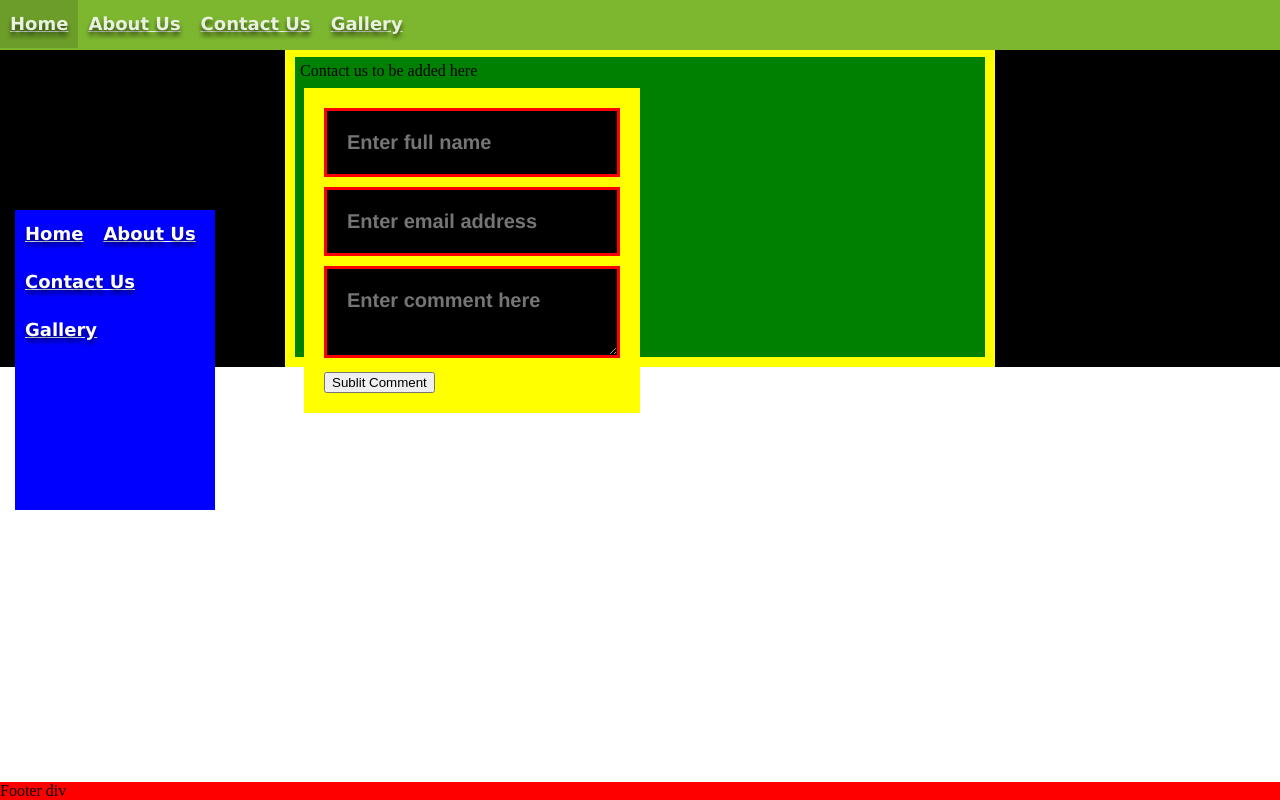
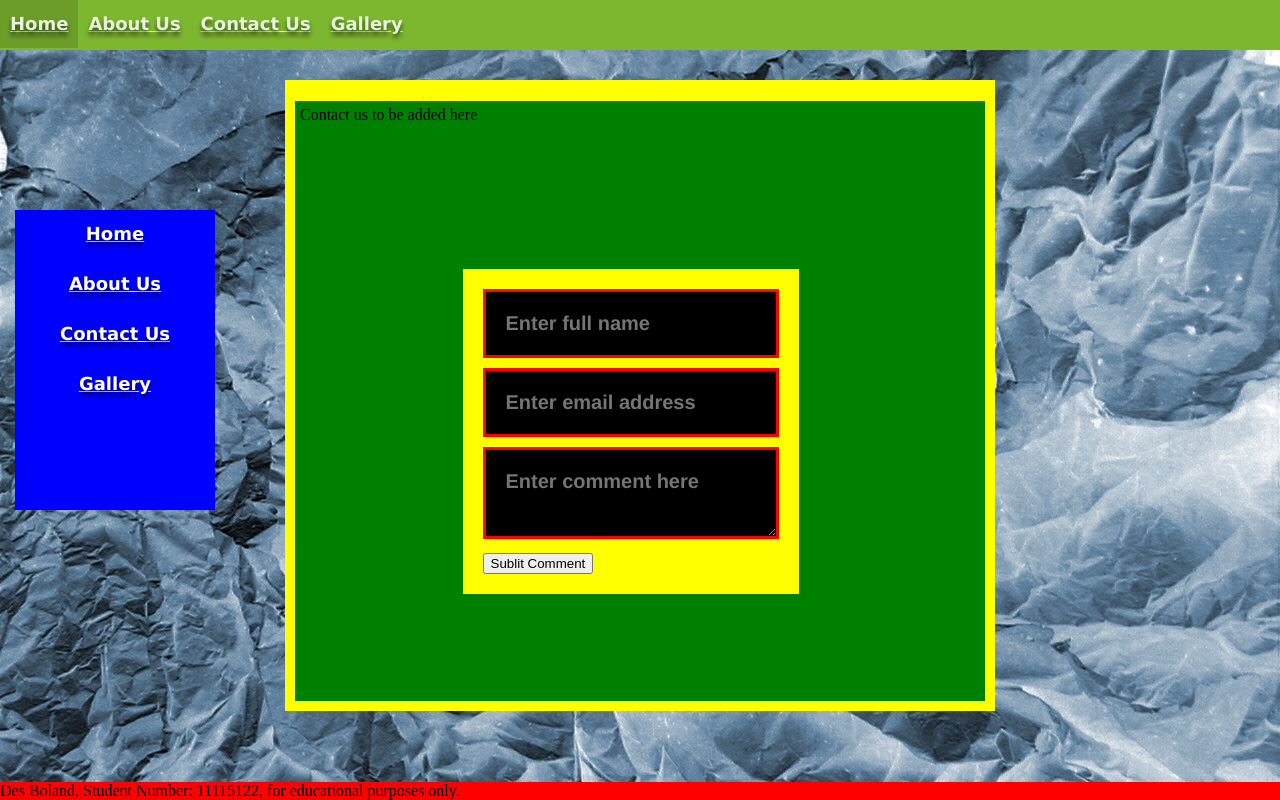
Before and after one commit to DesBoland/ca2, a plain HTML site: page ca2/contactus.html in a window 1280 px wide. Drawn offline with Linux system fonts and the light colour scheme.

Commit message:
CSS changes, fixed background image, fixed form tags

```diff
--- a/ca2/Styles/Nav.css
+++ b/ca2/Styles/Nav.css
@@ -44,18 +44,36 @@ color:pink;
 }
 
 
-.Blue,.Blue .button a
+.Blue,.Blue .vertical a
 {
 color:White;
 background: Blue;
 }
 
-.Blue .button a:hover,.Blue .button a:focus
+.Blue .vertical a:hover,.Blue .vertical a:focus
 {
 background: darkBlue;
 
 }
-.Blue .button a:active
+.Blue .vertical a:active
 {
 color:pink;
 }
+
+.vertical a
+{
+display: block;
+cursor:pointer;
+text-align:center;
+font:18px/100% Verdana, Geneva, sans-serif;
+font-weight:bold;
+/*position:relative;*/
+width: 200px;
+height:20px;
+float:left;
+/*padding:10px;*/
+padding-top:15px;
+padding-bottom:15px;
+text-decoration:underline;
+text-shadow:0 4px 4px rgba(0,0,0,.6)
+}
--- a/ca2/Styles/Style.css
+++ b/ca2/Styles/Style.css
@@ -1,11 +1,20 @@
 body{
 padding:0;
 margin:0;
+background-image:url("/Images/background.jpg");
+background-size:cover;
+/*background-image:url("\\studentstore.student.nci.col\redirection$\x11115122\Desktop\New%20folder%20 (2)\ca2\ca2\Images\background.jpg");*/
 }
 
 
 #outerDiv{
-background-color:black;
+    position:relative;
+    margin:0 auto;
+    top:80px;
+    margin-bottom:60px;
+/*background-color:black;*/
+
+
 /*get background image, try background-size:cover;*/
 }
 
@@ -22,7 +31,6 @@ position: fixed;
 left: 5px;
 top:25%;
 width: 200px;
-min-width:100px;
 min-height:300px;
 background-color:blue;
 float:left;
@@ -36,13 +44,14 @@ width:700px;
 margin: 0 auto;
 position:relative;
 padding:5px;
+min-height:100%;
 }
 
 #mainDiv{
 clear:both;
 margin:5px;
 background-color:green;
-min-height:300px;
+min-height:600px;
 }
 
 #footerDiv{
@@ -74,8 +83,9 @@ padding:5px;
 {
 padding:20px;
 background-color:yellow;
-top:20%;
-right:50%;
+top:30%;
+left:25%;
+
 position:absolute;
 }
 
--- a/ca2/contactus.html
+++ b/ca2/contactus.html
@@ -5,8 +5,9 @@
 		<link rel="stylesheet" type="text/css" href="Styles\Nav.css">
 		<title>Contact Us</title>
 	</head>
+<body>
 	<div id="outerDiv">
-			Outer Div
+
 			<div id="headerDiv">
 				<ul id="menu_wrap" class="Green">
 					<li class="button"><a href="index.html">Home</a></li>
@@ -18,15 +19,15 @@
 
 			<div id="leftDiv">
 				<ul id="menu_wrap" class="Blue">
-					<li class="button"><a href="index.html">Home</a></li>
-					<li class="button"><a href="aboutus.html">About Us</a></li>
-					<li class="button"><a href="contactus.html">Contact Us</a></li>
-					<li class="button"><a href="gallery.html">Gallery</a></li>
+                    <li class="vertical"><a href="index.html">Home</a></li>
+                    <li class="vertical"><a href="aboutus.html">About Us</a></li>
+                    <li class="vertical"><a href="contactus.html">Contact Us</a></li>
+                    <li class="vertical"><a href="gallery.html">Gallery</a></li>
 				</ul>
 			</div>
 				<div style="clear: both;"></div>
 			<div id="innerDiv">
-				Inner Div
+
 
 				<div id="mainDiv">
 					<p>Contact us to be added here</p>
@@ -39,11 +40,12 @@
 						<textarea name="text" class="validate[required,length[10,500]] feedback-input" id="comment" placeholder="Enter comment here"></textarea>
 						<br/>
 						<input type="submit" value="Sublit Comment" id="submitButton"/>
+                        </form>
 						</div>
 				</div>
 			</div>
 			<div id="footerDiv">
-				Footer div
+                Des Boland, Student Number: 11115122, for educational purposes only.
 			</div>
 		</div>
 	</body>
```
Also changed, not shown: ca2/aboutus.html (+9 -7 lines), ca2/gallery.html (+8 -7 lines), ca2/index.html (+6 -7 lines), ca2/obj/Debug/ca2.csproj.FileListAbsolute.txt, 6 other files.
